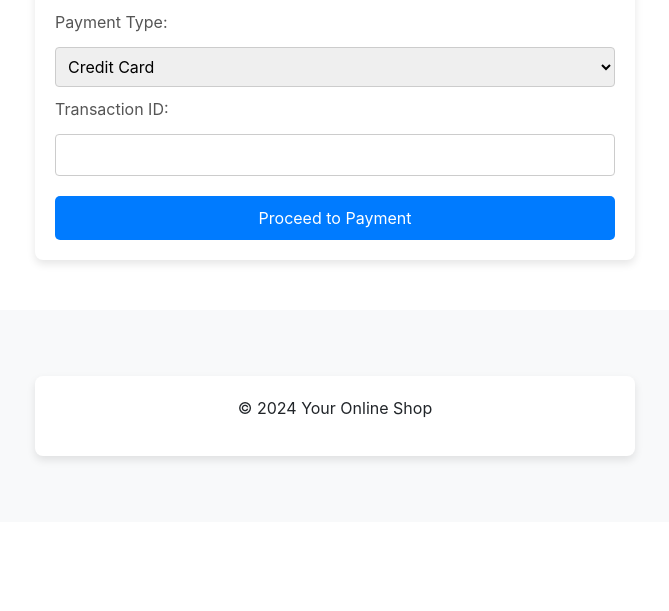
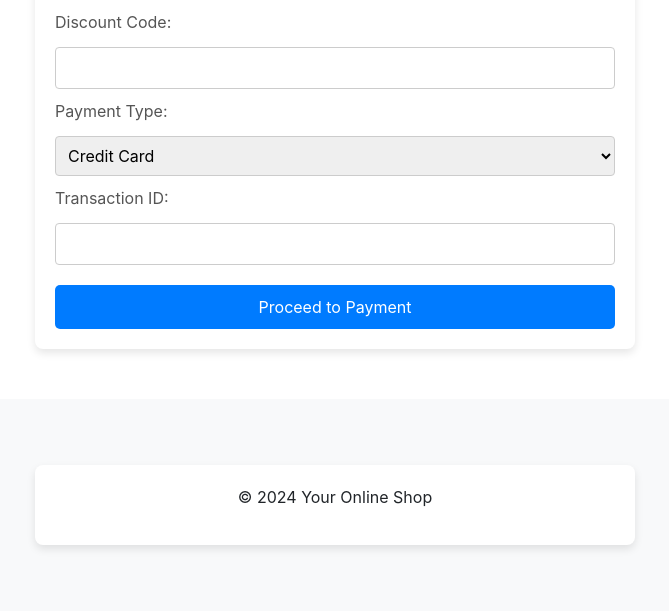
Before and after one commit to AmirMohamadmAsghari/Online-shop-project, a Django app: template templates/payment_initiate.html in a window 1280 px wide. Shown: the part 387-998 px from the top of the page, without its empty margins (305-974 px from the left). Before the commit the page ends 850 px from the top, so only its background shows below. Run offline with Django 4.2, Linux system fonts and the light colour scheme; the template is opened without the code that fills it, so the values that code supplies are empty; parts of the project's set-up code (start-up, migrations or seed data) failed here and were passed over; some libraries are stand-ins or nearby versions.

Commit message:
Update payment_initiate.html: add field for  codediscount

```diff
--- a/templates/payment_initiate.html
+++ b/templates/payment_initiate.html
@@ -6,6 +6,8 @@
     <h2>Payment for Order #{{ order.id }}</h2>
     <form method="post" action="{% url 'payment-initiate' order.id %}">
         {% csrf_token %}
+        <label for="discount_code">Discount Code:</label>
+        <input type="text" id="discount_code" name="discount_code">
         <label for="payment_type">Payment Type:</label>
         <select id="payment_type" name="payment_type" required>
             <option value="Credit Card">Credit Card</option>
```
